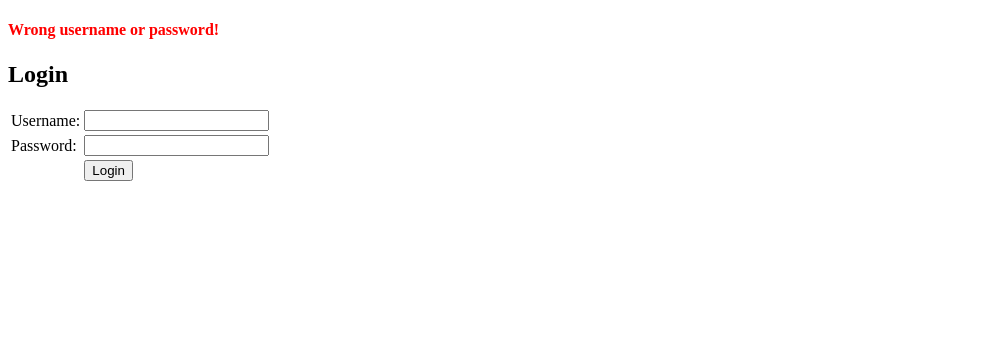
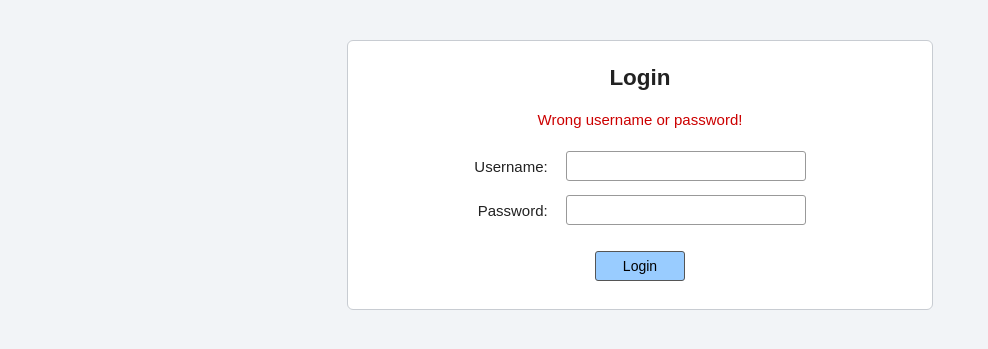
Before and after one commit to dzungluu25/SuperMarketWeb6, a Java web app: page /UILogin6.jsp?err=fail in a window 1280 px wide. Shown: the top 349 px of the page, without its empty margins (0-988 px from the left). Run offline with Tomcat 11, a stand-in JSP engine, Linux system fonts and the light colour scheme.

Commit message:
ui: add shared stylesheet and center page layout

```diff
--- a/WebContent/UILogin6.jsp
+++ b/WebContent/UILogin6.jsp
@@ -5,21 +5,23 @@
 <head>
 <meta charset="UTF-8">
 <title>Login</title>
+<link rel="stylesheet" href="style.css">
 </head>
 <body>
+	<div class="box">
+		<h2>Login</h2>
 		<%
 			String err = request.getParameter("err");
 			if ("timeout".equalsIgnoreCase(err)) {
 		%>
-	<h4>Session expired. Please log in again!</h4>
+		<p class="notice">Session expired. Please log in again!</p>
 		<% } else if ("fail".equalsIgnoreCase(err)) { %>
-	<h4 style="color: red">Wrong username or password!</h4>
+		<p class="error">Wrong username or password!</p>
 		<% } else if ("role".equalsIgnoreCase(err)) { %>
-	<h4 style="color: red">This account is not allowed to import goods!</h4>
+		<p class="error">This account is not allowed to import goods!</p>
 		<% } %>
-	<h2>Login</h2>
 		<form action="doLogin6.jsp" method="post">
-		<table>
+			<table class="form">
 				<tr>
 					<td>Username:</td>
 					<td><input type="text" name="username" required /></td>
@@ -28,11 +30,11 @@
 					<td>Password:</td>
 					<td><input type="password" name="password" required /></td>
 				</tr>
-			<tr>
-				<td></td>
-				<td><input type="submit" value="Login" /></td>
-			</tr>
 			</table>
+			<div class="actions">
+				<input type="submit" value="Login" />
+			</div>
 		</form>
+	</div>
 </body>
 </html>
--- /dev/null
+++ b/WebContent/style.css
@@ -0,0 +1,147 @@
+/* Giao dien chung cho cac trang: khung o giua, nut xanh nhat giong ban thiet ke */
+body {
+	font-family: Arial, Helvetica, sans-serif;
+	font-size: 15px;
+	color: #222;
+	background: #f2f4f7;
+	margin: 0;
+	padding: 40px 16px;
+}
+
+.box {
+	max-width: 520px;
+	margin: 0 auto;
+	background: #fff;
+	border: 1px solid #c8ccd2;
+	border-radius: 6px;
+	padding: 24px 32px 28px;
+}
+
+.box.wide {
+	max-width: 1000px;
+}
+
+h2 {
+	text-align: center;
+	margin: 0 0 20px;
+}
+
+h3 {
+	margin: 24px 0 8px;
+	font-size: 16px;
+}
+
+/* bang nhap lieu: nhan ben trai, o nhap ben phai */
+table.form {
+	margin: 0 auto;
+}
+
+table.form td {
+	padding: 6px 8px;
+}
+
+table.form td:first-child {
+	text-align: right;
+	white-space: nowrap;
+}
+
+input[type=text], input[type=password], input[type=email], input[type=date],
+	input[type=number] {
+	padding: 6px 8px;
+	border: 1px solid #999;
+	border-radius: 3px;
+	font-size: 14px;
+	width: 240px;
+	box-sizing: border-box;
+}
+
+input[type=submit] {
+	background: #99ccff;
+	border: 1px solid #555;
+	border-radius: 3px;
+	padding: 6px 20px;
+	font-size: 14px;
+	cursor: pointer;
+	min-width: 90px;
+}
+
+input[type=submit]:hover {
+	background: #7fbaf5;
+}
+
+input[type=submit]:disabled {
+	background: #ddd;
+	color: #888;
+	cursor: default;
+}
+
+/* hang nut o giua */
+.actions {
+	text-align: center;
+	margin-top: 18px;
+}
+
+.actions form {
+	display: inline-block;
+	margin: 0 6px;
+}
+
+/* o tim kiem tren cung mot dong */
+.search {
+	text-align: center;
+	margin-bottom: 12px;
+}
+
+.search form {
+	display: inline-block;
+	margin: 0 4px;
+}
+
+/* bang danh sach */
+table.list {
+	border-collapse: collapse;
+	width: 100%;
+	margin: 8px 0 4px;
+}
+
+table.list th, table.list td {
+	border: 1px solid #999;
+	padding: 6px 8px;
+	text-align: left;
+}
+
+table.list th {
+	background: #e6eef8;
+}
+
+table.list td.num {
+	text-align: right;
+}
+
+table.list input[type=number] {
+	width: 110px;
+}
+
+.info {
+	margin: 4px 0;
+}
+
+.total {
+	text-align: right;
+	margin-top: 8px;
+}
+
+.error {
+	color: #c00;
+	text-align: center;
+}
+
+.notice {
+	text-align: center;
+	color: #555;
+}
+
+.link {
+	text-align: center;
+	margin-top: 16px;
+}
```
Also changed, not shown: WebContent/UIConfirm6.jsp (+13 -8 lines), WebContent/UIHome6.jsp (+11 -6 lines), WebContent/UIRegistration6.jsp (+10 -8 lines), WebContent/nvkho/UIImport6.jsp (+23 -13 lines), WebContent/nvkho/UISearchSupplier6.jsp (+7 -2 lines), WebContent/nvkho/UIWarehouseHome6.jsp (+10 -5 lines). Lines whose indentation alone changed are shown as unchanged.
